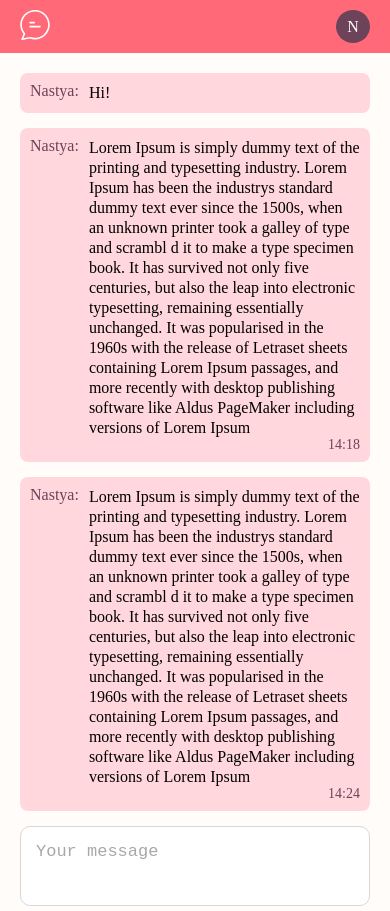
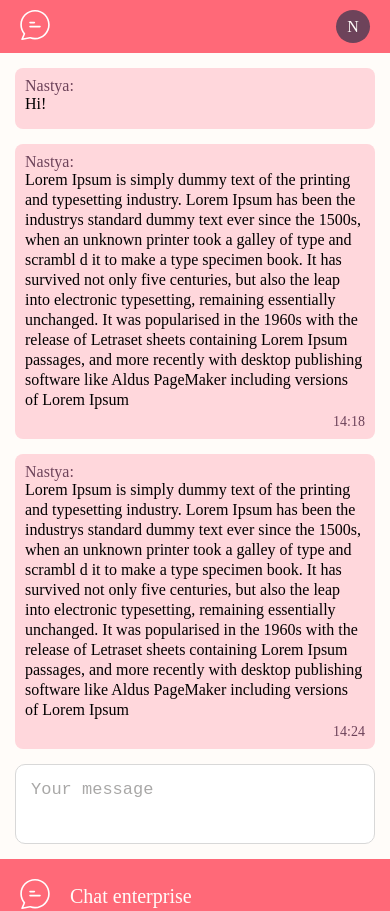
Before and after one commit to Anastasiya24/chat, a React (Create React App) app: page /chat-with-me in a window 390 px wide. Shown: the top 911 px of the page. Built offline with nearby package versions, Linux system fonts and the light colour scheme; a web font is replaced by a local one.

Commit message:
feat: add mobile adaptability

```diff
--- a/src/components/GreetingSection/style.module.css
+++ b/src/components/GreetingSection/style.module.css
@@ -24,3 +24,13 @@
 .button {
   margin-top: 20px;
 }
+
+@media (max-width: 600px) {
+  .wrapper {
+    margin: 40px 20px;
+  }
+
+  .title {
+    margin-bottom: 30px;
+  }
+}
--- a/src/components/MenuSection/style.module.css
+++ b/src/components/MenuSection/style.module.css
@@ -17,3 +17,9 @@
 .button {
   margin-bottom: 10px;
 }
+
+@media(max-width: 500px) {
+  .wrapper {
+    padding: 20px;
+  }
+}
--- a/src/components/shared/Button/style.module.css
+++ b/src/components/shared/Button/style.module.css
@@ -7,6 +7,10 @@
   color: var(--white-color);
   font-size: 20px;
   text-align: center;
+}
+
+.wrapper p {
+  font-family: 'NotoSansTC Bold';
 }
 
 .wrapper:hover {
--- a/src/components/shared/Message/style.module.css
+++ b/src/components/shared/Message/style.module.css
@@ -21,4 +21,11 @@
   text-align: end;
   font-size: 14px;
   color: var(--dark-color);
+  margin-top: 5px;
 }
+
+@media (max-width: 600px) {
+  .message {
+    display: block;
+  }
+}
--- a/src/pages/ChatWithMePage/style.module.css
+++ b/src/pages/ChatWithMePage/style.module.css
@@ -16,3 +16,14 @@
   filter: invert(30%) sepia(14%) saturate(1269%) hue-rotate(275deg) brightness(91%) contrast(89%);
   cursor: pointer;
 }
+
+@media (max-width: 600px) {
+  .chatContainer {
+    margin: 15px;
+  }
+
+  .sendIcon {
+    margin-left: 6px;
+    width: 24px;
+  }
+}
--- a/src/services/api.js
+++ b/src/services/api.js
@@ -1,7 +1,7 @@
 import axios from 'axios';
 
 axios.create({
-  timeout: 200000
+  timeout: 200000,
 });
 
 // TODO
```
Also changed, not shown: src/pages/ChatWithMePage/index.js (+7 -3 lines).
